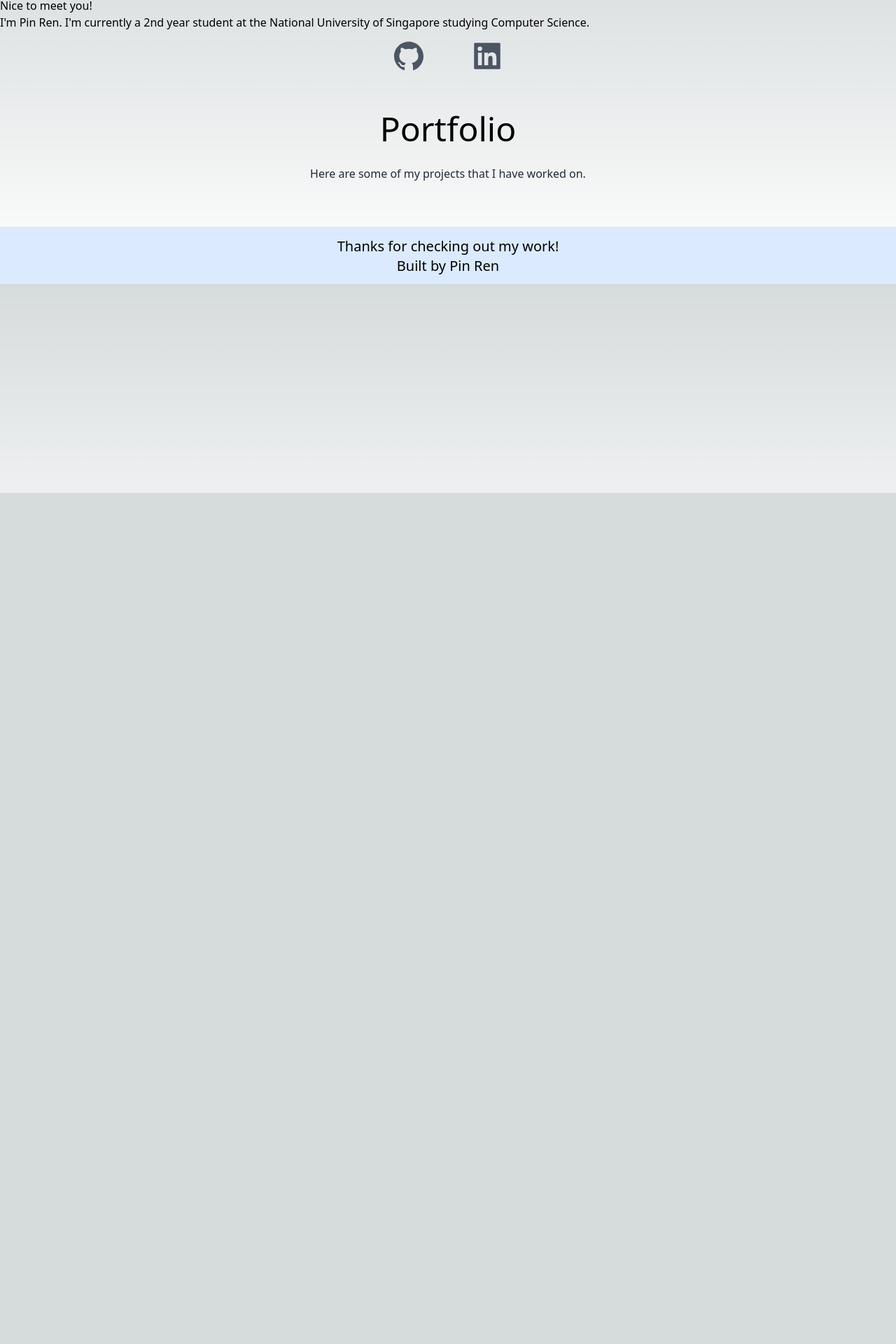
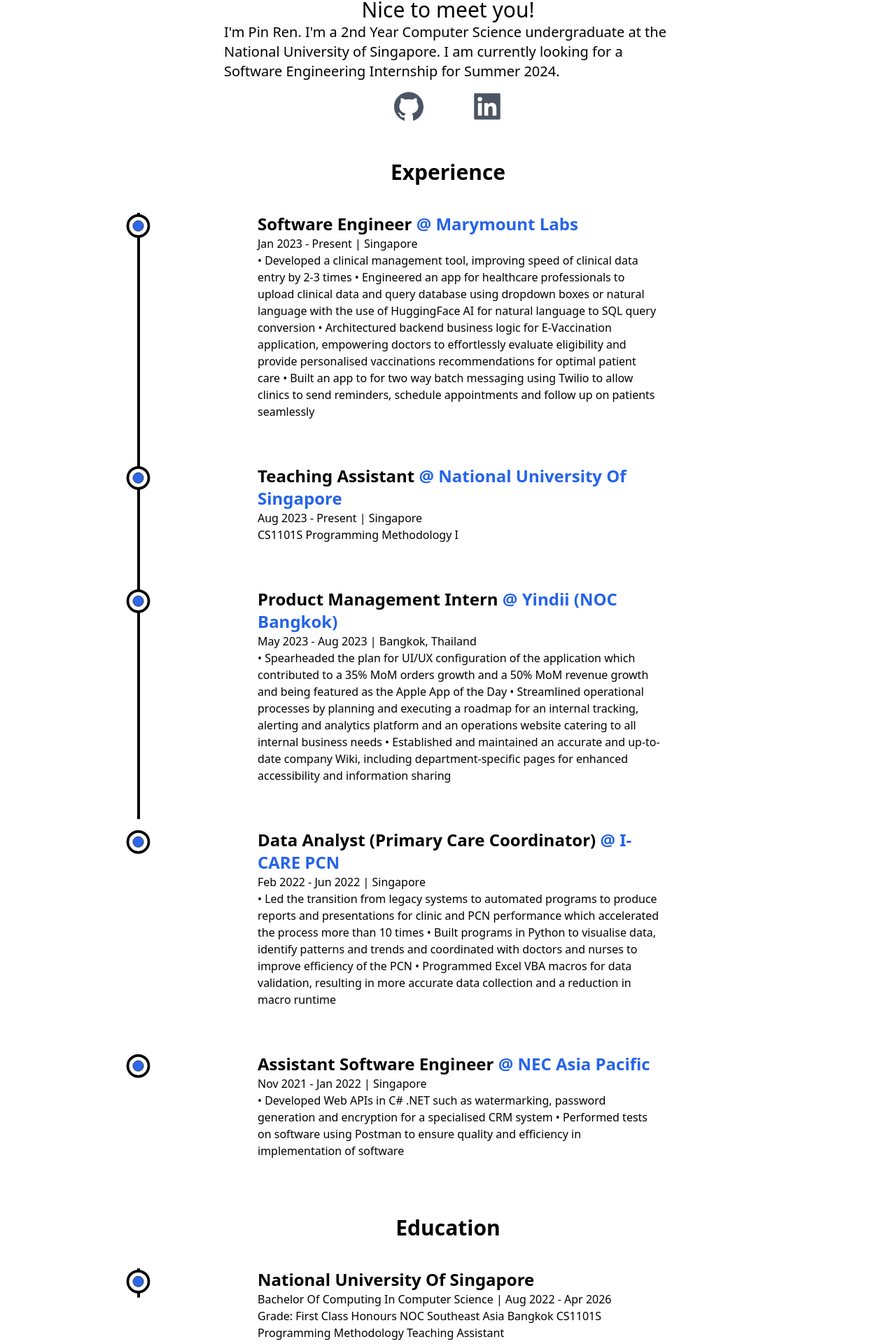
Before and after one commit to tohpinren/portfolio-website, a Next.js app: page /about in a window 1280 px wide. Shown: the part 96-2016 px from the top of the page at 70% size. Before the commit the page ends 800 px from the top, so only its background shows below. Built offline with nearby package versions, Linux system fonts and the light colour scheme.

Commit message:
Added Experience and Education

```diff
--- /dev/null
+++ b/components/Education.js
@@ -0,0 +1,69 @@
+import React from 'react'
+import { motion, useScroll } from 'framer-motion'
+import { useRef } from 'react'
+import LiIcon from './LiIcon'
+
+const Details = ({type, time, school, info}) => {
+    const ref = useRef(null)
+    return <li ref={ref} className='my-8 first:mt-0 last:mb-0 w-[60%] mx-auto flex flex-col item-center justify-between'>
+        <LiIcon reference={ref} />
+        <motion.div
+        initial={{y:50}}
+        whileInView={{y:0}}
+        transition={{duration: 0.5, type:"spring"}}
+        >
+            <h3 className='capitalize font-bold text-2xl'>{school}</h3>
+            <span className='capitalize font-medium text-dark/75'>
+                {type} | {time}
+            </span>
+            <p className='font-medium w-full'>
+                {info}
+            </p>
+        </motion.div>
+    </li>
+}
+
+const Education = () => {
+    const ref = useRef(null)
+    const { scrollYProgress } = useScroll(
+        {
+            target: ref,
+            offset: ["start end", "center start"]
+        }
+    )
+  return (
+    <div className='mt-10 mb-20'>
+        <h2 className='font-bold text-3xl mb-10 w-full text-center'>Education</h2>
+
+        <div ref={ref} className='w-[75%] mx-auto relative'>
+
+            <motion.div
+            style={{scaleY: scrollYProgress}}
+            className='absolute left-9 top-0 w-[4px] h-full bg-black origin-top'/>
+
+            <ul className='w-full flex flex-col items-start justify-between ml-4'>
+                <Details
+                type={'Bachelor of Computing in Computer Science'}
+                time={'Aug 2022 - Apr 2026'}
+                school={'National University of Singapore'}
+                info={`
+                Grade: First Class Honours
+                NOC Southeast Asia Bangkok
+                CS1101S Programming Methodology Teaching Assistant
+                `}
+                />
+                <Details
+                type={'GCE A Level'}
+                time={'Jan 2018 - Dec 2019'}
+                school={'Anglo-Chinese Junior College'}
+                info={`
+                RP: 87.5/90
+                `}
+                />
+            </ul>
+        </div>
+    </div>
+  )
+}
+
+export default Education
--- /dev/null
+++ b/components/Experience.js
@@ -0,0 +1,119 @@
+import React from 'react'
+import { motion, useScroll } from 'framer-motion'
+import { useRef } from 'react'
+import LiIcon from './LiIcon'
+
+const Details = ({position, company, companyLink, time, address, work}) => {
+    const ref = useRef(null)
+    return <li ref={ref} className='my-8 first:mt-0 last:mb-0 w-[60%] mx-auto flex flex-col item-center justify-between'>
+        <LiIcon reference={ref} />
+        <motion.div
+        initial={{y:50}}
+        whileInView={{y:0}}
+        transition={{duration: 0.5, type:"spring"}}
+        >
+            <h3 className='capitalize font-bold text-2xl'>{position}&nbsp;<a href={companyLink}
+            target='_blank'
+            className='text-blue-600 capitalize'>@ {company}</a></h3>
+            <span className='capitalize font-medium text-dark/75'>
+                {time} | {address}
+            </span>
+            <p className='font-medium w-full'>
+                {work}
+            </p>
+        </motion.div>
+    </li>
+}
+
+const Experience = () => {
+    const ref = useRef(null)
+    const { scrollYProgress } = useScroll(
+        {
+            target: ref,
+            offset: ["start end", "center start"]
+        }
+    )
+  return (
+    <div className='mt-10 mb-20'>
+        <h2 className='font-bold text-3xl mb-10 w-full text-center'>Experience</h2>
+
+        <div ref={ref} className='w-[75%] mx-auto relative'>
+
+            <motion.div
+            style={{scaleY: scrollYProgress}}
+            className='absolute left-9 top-0 w-[4px] h-full bg-black origin-top'/>
+
+            <ul className='w-full flex flex-col items-start justify-between ml-4'>
+                <Details
+                position={'Software Engineer'}
+                company={'Marymount Labs'}
+                companyLink={'https://marymountlabs.com/'}
+                time={'Jan 2023 - Present'}
+                address={'Singapore'}
+                work={`
+                • Developed a clinical management tool, improving speed of clinical data entry by 2-3 times
+                • Engineered an app for healthcare professionals to upload clinical data and query database using dropdown boxes or
+                natural language with the use of HuggingFace AI for natural language to SQL query conversion
+                • Architectured backend business logic for E-Vaccination application, empowering doctors to effortlessly evaluate
+                eligibility and provide personalised vaccinations recommendations for optimal patient care
+                • Built an app to for two way batch messaging using Twilio to allow clinics to send reminders, schedule
+                appointments and follow up on patients seamlessly
+                `}
+                />
+                <Details
+                position={'Teaching Assistant'}
+                company={'National University of Singapore'}
+                companyLink={'https://nus.edu.sg/'}
+                time={'Aug 2023 - Present'}
+                address={'Singapore'}
+                work={`CS1101S Programming Methodology I`}
+                />
+                <Details
+                position={'Product Management Intern'}
+                company={'Yindii (NOC Bangkok)'}
+                companyLink={'https://www.yindii.co/'}
+                time={'May 2023 - Aug 2023'}
+                address={'Bangkok, Thailand'}
+                work={`
+                • Spearheaded the plan for UI/UX configuration of the application which contributed to a 35% MoM orders growth
+                and a 50% MoM revenue growth and being featured as the Apple App of the Day
+                • Streamlined operational processes by planning and executing a roadmap for an internal tracking, alerting and
+                analytics platform and an operations website catering to all internal business needs
+                • Established and maintained an accurate and up-to-date company Wiki, including department-specific pages for
+                enhanced accessibility and information sharing
+                `}
+                />
+                <Details
+                position={'Data Analyst (Primary Care Coordinator)'}
+                company={'i-CARE PCN'}
+                companyLink={'https://www.icarepcn.com/'}
+                time={'Feb 2022 - Jun 2022'}
+                address={'Singapore'}
+                work={`
+                • Led the transition from legacy systems to automated programs to produce reports and presentations for clinic and
+                PCN performance which accelerated the process more than 10 times
+                • Built programs in Python to visualise data, identify patterns and trends and coordinated with doctors and nurses
+                to improve efficiency of the PCN
+                • Programmed Excel VBA macros for data validation, resulting in more accurate data collection and a reduction in
+                macro runtime
+                `}
+                />
+                <Details
+                position={'Assistant Software Engineer'}
+                company={'NEC Asia Pacific'}
+                companyLink={'https://sg.nec.com/'}
+                time={'Nov 2021 - Jan 2022'}
+                address={'Singapore'}
+                work={`
+                • Developed Web APIs in C# .NET such as watermarking, password generation and encryption for a specialised
+                CRM system
+                • Performed tests on software using Postman to ensure quality and efficiency in implementation of software
+                `}
+                />
+            </ul>
+        </div>
+    </div>
+  )
+}
+
+export default Experience
--- /dev/null
+++ b/components/LiIcon.js
@@ -0,0 +1,26 @@
+import React from 'react'
+import { motion, useScroll } from 'framer-motion'
+
+const LiIcon = ({reference}) => {
+    const { scrollYProgress } = useScroll(
+        {
+            target: reference,
+            offset: ["center end", "center center"]
+        }
+    )
+  return (
+    <figure className='absolute left-0 stroke-black'>
+        <svg className='-rotate-90' width='75' height='75' viewBox='0 0 100 100' >
+            <circle cx='75' cy='50' r='20' className='stroke-blue-600 stroke-1 fill-none' />
+            <motion.circle cx='75' cy='50' r='20' className='stroke-[5px] fill-white'
+            style={{
+                pathLength: scrollYProgress
+            }}
+            />
+            <circle cx='75' cy='50' r='10' className='animate-pulse stroke-1 fill-blue-600'/>
+        </svg>
+    </figure>
+  )
+}
+
+export default LiIcon
--- a/package.json
+++ b/package.json
@@ -12,6 +12,7 @@
     "autoprefixer": "10.4.15",
     "eslint": "8.47.0",
     "eslint-config-next": "13.4.13",
+    "framer-motion": "^10.16.0",
     "next": "13.4.13",
     "postcss": "8.4.27",
     "react": "18.2.0",
--- a/pages/about.js
+++ b/pages/about.js
@@ -4,40 +4,38 @@
 import { useState } from 'react'
 import Head from 'next/head'
 import { AiFillGithub, AiFillLinkedin } from 'react-icons/ai'
+import Experience from 'components/Experience'
+import Education from 'components/Education'
 
 const About = () => {
   const [darkMode, setDarkMode] = useState(false);
   return (
     <>
         <Head>
-            <title>Toh Pin Ren Portfolio</title>
+            <title>Toh Pin Ren</title>
             <meta name='description' content='developed by Pin Ren'/>
             <link rel='icon' href='/favicon.ico' />
         </Head>
-        <main>
+        <main className='bg-white text-black'>
             <NavBar darkMode={darkMode} setDarkMode={setDarkMode} />
-            <div>
-                <h1 className='text-bold'>Nice to meet you!</h1>
-                <h3>
-                    I'm Pin Ren. I'm currently a 2nd year student at the National University of Singapore studying Computer Science.
+            <div className='flex flex-col justify-center items-center'>
+                <h1 className='text-bold text-3xl'>Nice to meet you!</h1>
+                <h3 className='text-xl w-[50%]'>
+                    I'm Pin Ren. I'm a 2nd Year Computer Science undergraduate at the National University of Singapore.
+                    I am currently looking for a Software Engineering Internship for Summer 2024.
                 </h3>
-                <div className='text-5xl flex justify-center gap-16 py-3 text-gray-600'>
-                    <AiFillGithub />
-                    <AiFillLinkedin />
+                <div className='text-5xl flex justify-center gap-16 py-3 text-gray-600 cursor-pointer'>
+                    <a href="https://github.com/tohpinren" target="_blank" rel="noopener noreferrer">
+                        <AiFillGithub />
+                    </a>
+                    <a href="https://www.linkedin.com/in/tohpinren/" target="_blank" rel="noopener noreferrer">
+                        <AiFillLinkedin />
+                    </a>
                 </div>
             </div>
 
-            <section>
-                <div className='text-center p-10'>
-                    <h2 className='text-5xl py-1 text-black font-md dark:text-white'>
-                    Portfolio
-                    </h2>
-                    <p className='text-black text-md py-5 leading-8 text-gray-800 dark:text-white'>
-                    Here are some of my projects that I have worked on.
-                    </p>
-                </div>
-            </section>
-
+            <Experience />
+            <Education />
 
         </main>
         <Footer />
--- a/pages/index.js
+++ b/pages/index.js
@@ -34,9 +34,13 @@
             </p>
           </div>
 
-          <div className='text-5xl flex justify-center gap-16 py-3 text-gray-600'>
-            <AiFillGithub />
-            <AiFillLinkedin />
+          <div className='text-5xl flex justify-center gap-16 py-3 text-gray-600 cursor-pointer'>
+            <a href="https://github.com/tohpinren" target="_blank" rel="noopener noreferrer">
+              <AiFillGithub />
+            </a>
+            <a href="https://www.linkedin.com/in/tohpinren/" target="_blank" rel="noopener noreferrer">
+              <AiFillLinkedin />
+            </a>
           </div>
         </section>
 
```
Also changed, not shown: 1 other file (tests, documents, lock files or other folders).
